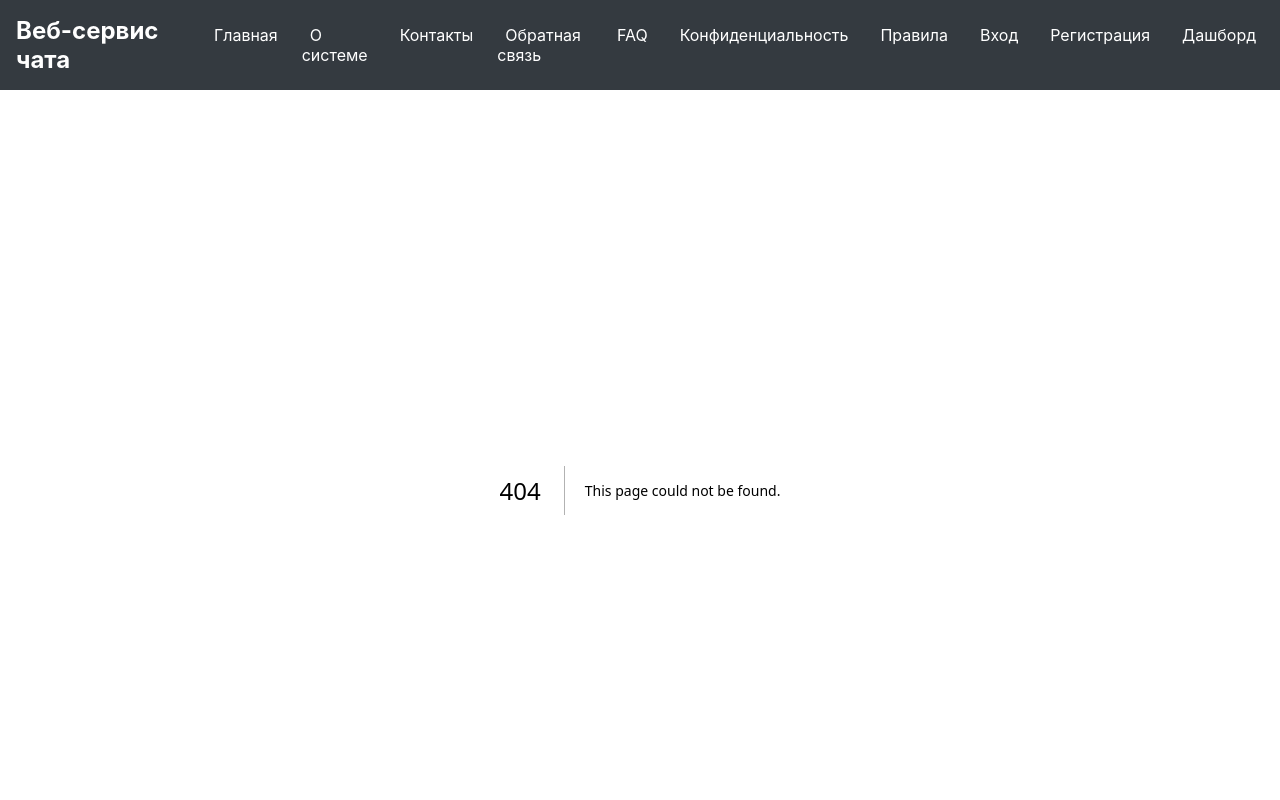
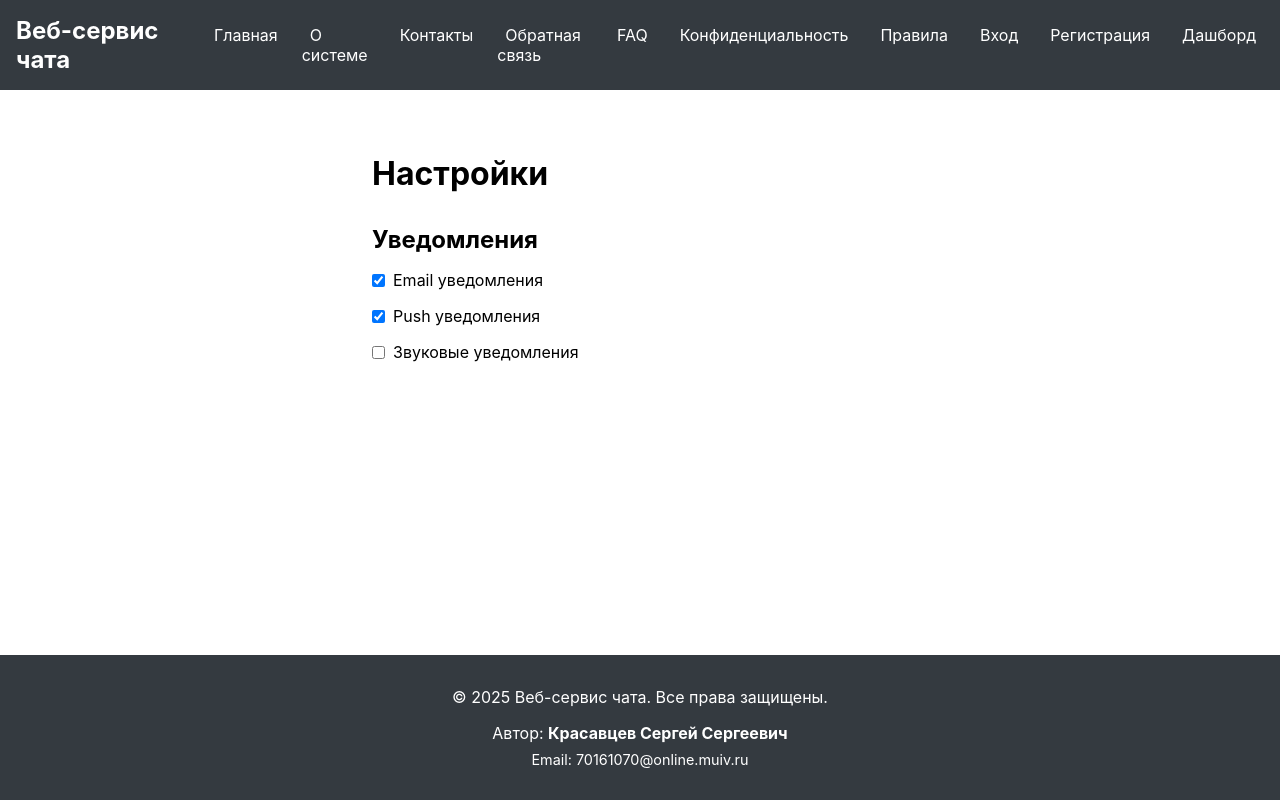
Before and after one commit to krasavtsev-muiv/1schat, a Next.js app in the folder frontend/: page /dashboard/settings in a window 1280 px wide. Before the commit this address had no page. Shown: the top 800 px of the page. Built offline with nearby package versions, Linux system fonts and the light colour scheme.

Commit message:
Добавлены страницы профиля и настроек пользователя

```diff
--- /dev/null
+++ b/frontend/app/dashboard/settings/page.js
@@ -0,0 +1,54 @@
+// Страница настроек пользователя
+'use client';
+
+import { useState } from 'react';
+
+export default function SettingsPage() {
+  const [notifications, setNotifications] = useState({
+    email: true,
+    push: true,
+    sound: false,
+  });
+
+  const handleToggle = (key) => {
+    setNotifications({ ...notifications, [key]: !notifications[key] });
+  };
+
+  return (
+    <div style={{ maxWidth: '600px', margin: '2rem auto', padding: '2rem' }}>
+      <h1>Настройки</h1>
+      <div style={{ marginTop: '2rem' }}>
+        <h2>Уведомления</h2>
+        <div style={{ marginTop: '1rem' }}>
+          <label style={{ display: 'flex', alignItems: 'center', marginBottom: '1rem' }}>
+            <input
+              type="checkbox"
+              checked={notifications.email}
+              onChange={() => handleToggle('email')}
+              style={{ marginRight: '0.5rem' }}
+            />
+            Email уведомления
+          </label>
+          <label style={{ display: 'flex', alignItems: 'center', marginBottom: '1rem' }}>
+            <input
+              type="checkbox"
+              checked={notifications.push}
+              onChange={() => handleToggle('push')}
+              style={{ marginRight: '0.5rem' }}
+            />
+            Push уведомления
+          </label>
+          <label style={{ display: 'flex', alignItems: 'center', marginBottom: '1rem' }}>
+            <input
+              type="checkbox"
+              checked={notifications.sound}
+              onChange={() => handleToggle('sound')}
+              style={{ marginRight: '0.5rem' }}
+            />
+            Звуковые уведомления
+          </label>
+        </div>
+      </div>
+    </div>
+  );
+}
```
Also changed, not shown: frontend/app/dashboard/profile/page.js (added, +60 -0 lines).
